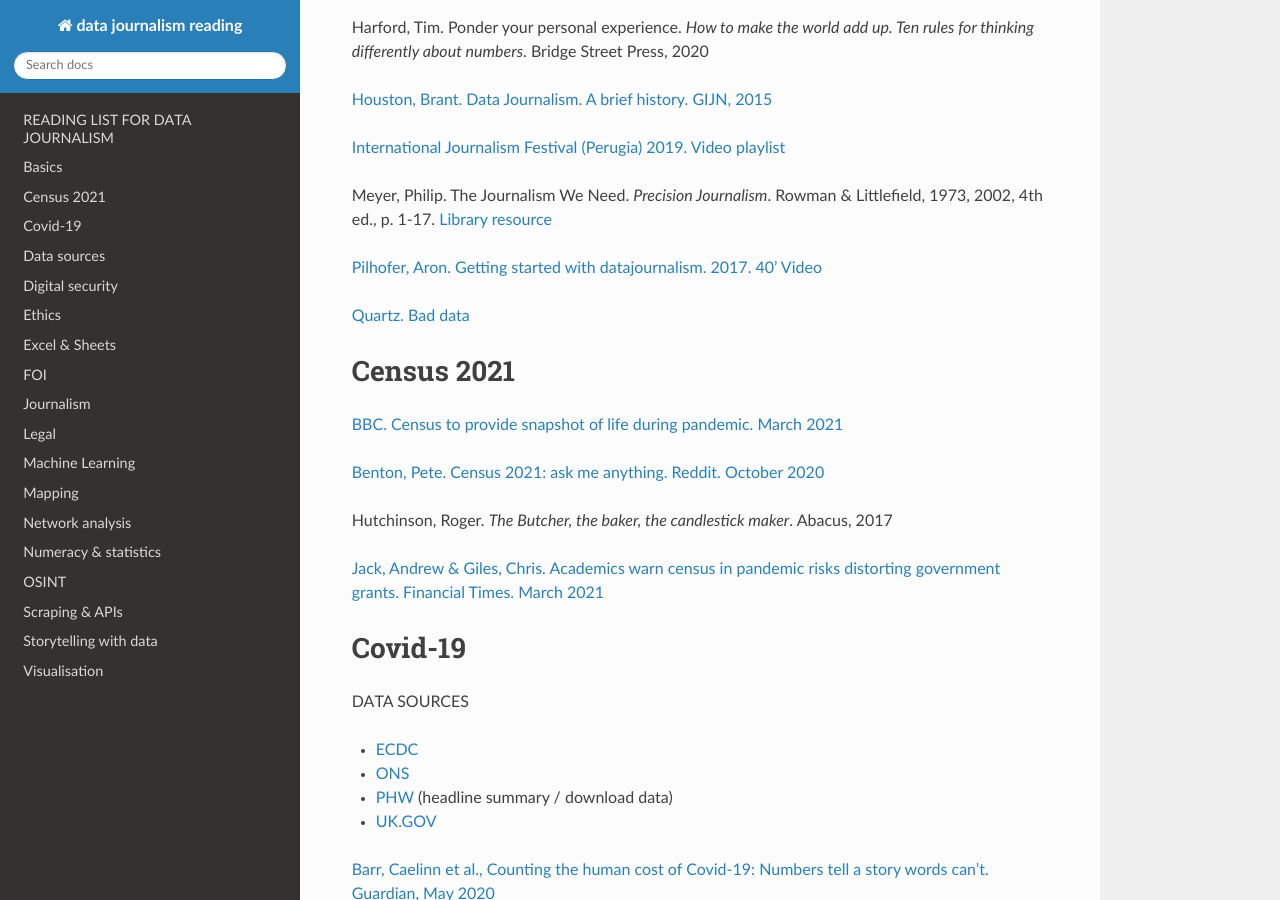
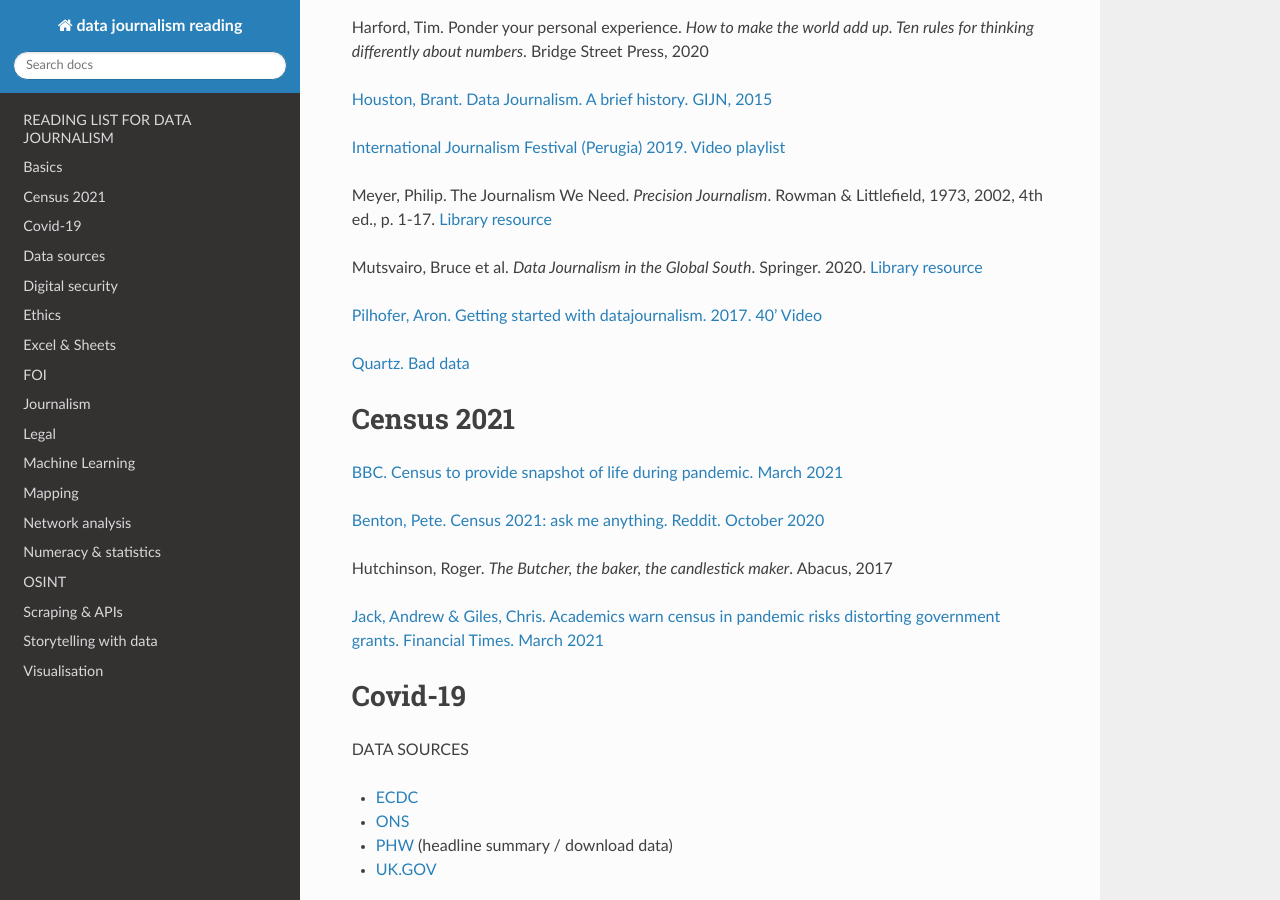
Before and after one commit to aodhanlutetiae/dj_reading, a Sphinx documentation site: the page built from docs/source/index.rst, in a window 1280 px wide and 900 px high, scrolled down 733 px. Built offline with Sphinx 7.4.7 and the Read the Docs theme 2.0.0, drawn with Linux system fonts in a browser that asks for light colours.

Commit message:
add item to basics

```diff
--- a/docs/source/index.rst
+++ b/docs/source/index.rst
@@ -9,8 +9,7 @@
 Basics
 ======
 
-Associated Press. Data Journalism. *The Associated Press Stylebook*. 55th ed.,
-2020-22. p. 358-63
+Associated Press. Data Journalism. *The Associated Press Stylebook*. 55th ed., 2020-22. p. 358-63
 
 `Bounegru, Liliana & Gray, Jonathan. The data journalism handbook: towards a critical data practice. Amsterdam University Press, 2021 <https://library.oapen.org/bitstream/handle/20.500.12657/47509/9789048542079.pdf>`_
 
@@ -40,6 +39,9 @@
 
 Meyer, Philip. The Journalism We Need. *Precision Journalism*.
 Rowman & Littlefield, 1973, 2002, 4th ed., p. 1-17. `Library resource <https://librarysearch.cardiff.ac.uk/permalink/f/1tfrs8a/44CAR_ALMA51112618970002420>`__
+
+Mutsvairo, Bruce et al. *Data Journalism in the Global South*. Springer. 2020.
+`Library resource <https://librarysearch.cardiff.ac.uk/permalink/f/djvk49/TN_cdi_askewsholts_vlebooks_9783030251772>`_
 
 `Pilhofer, Aron. Getting started with datajournalism. 2017. 40'
 Video <https://www.youtube.com/watch?v=DYzDnufwHNE>`__
```
